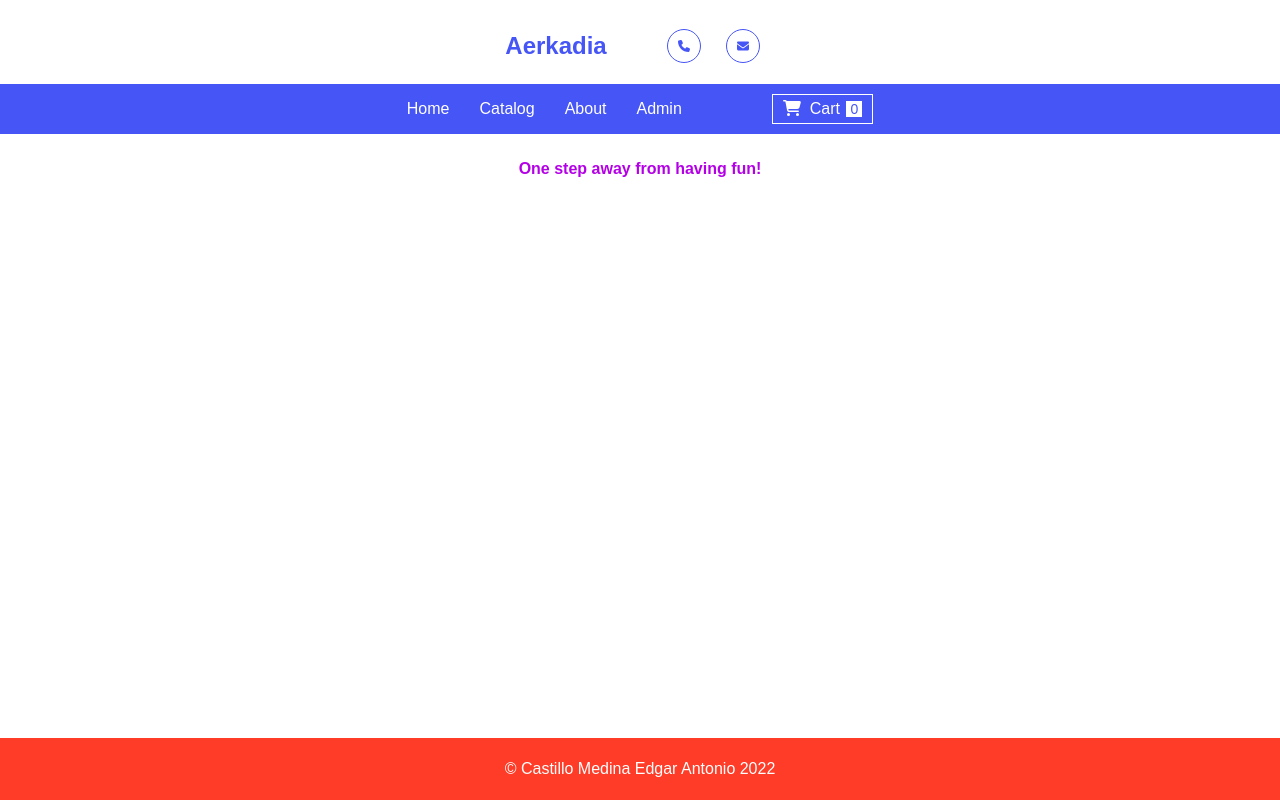
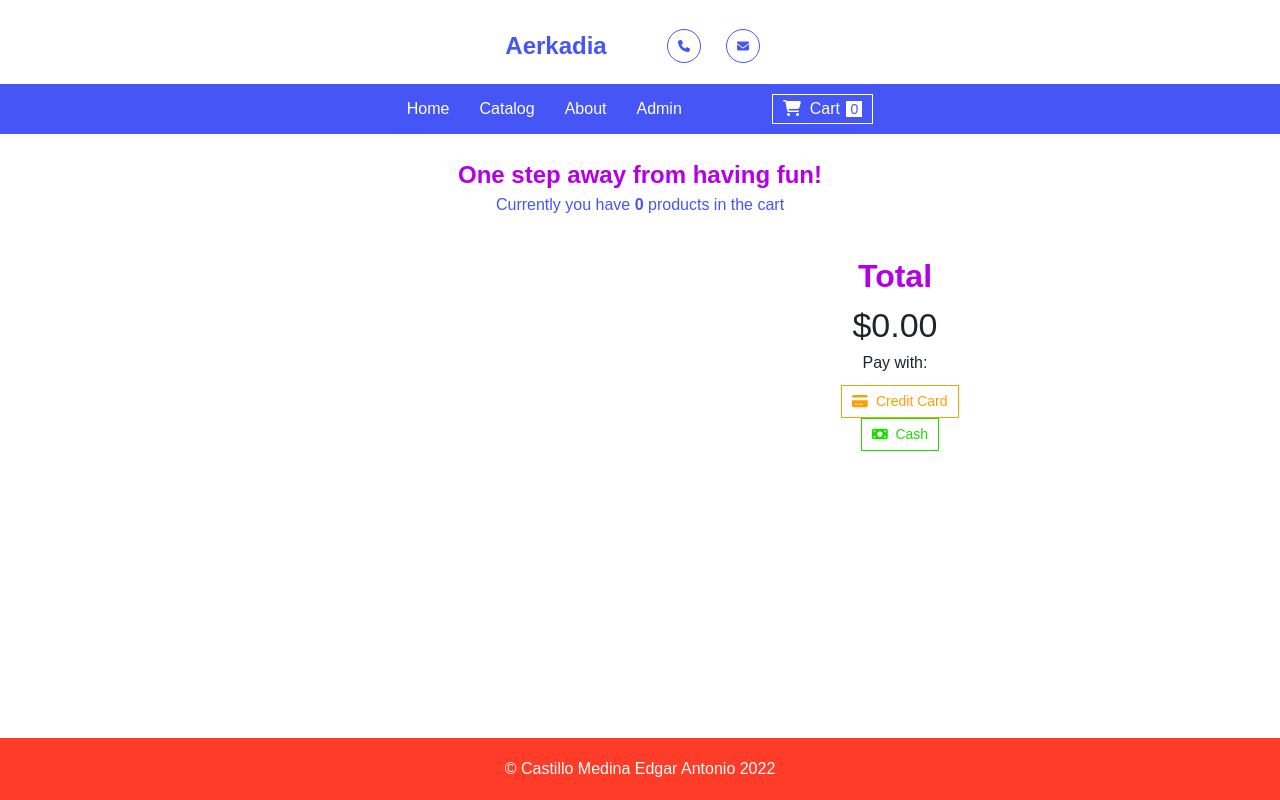
Before and after one commit to edgaracame/fsdi-107-109-storefrontend, a React (Create React App) app: page /cart in a window 1280 px wide. Built offline with nearby package versions, Linux system fonts and the light colour scheme.

Commit message:
#109 Competency Report

```diff
--- a/src/components/about.css
+++ b/src/components/about.css
@@ -35,3 +35,19 @@
   color: white;
   background-color: var(--cian);
 }
+
+.hide-button {
+  margin-top: 15px;
+  padding: 5px 10px;
+  color: var(--green);
+  border: 1px solid var(--green);
+  background-color: transparent;
+  cursor: pointer;
+  font-size: 14px;
+  font-weight: 400;
+}
+
+.hide-button:hover {
+  color: white;
+  background-color: var(--green);
+}
--- a/src/components/about.jsx
+++ b/src/components/about.jsx
@@ -15,7 +15,7 @@ const About = () => {
 
     return(
         <div className="about">
-            { visible ? <p onClick={changeVisible}>edgar.castillo@mail.com</p> : <button onClick={changeVisible} className="show-button">Show info</button> }
+            { visible ? <div><p>edgar.castillo@mail.com</p> <button onClick={changeVisible} className="hide-button">Hide info</button></div> : <button onClick={changeVisible} className="show-button">Show info</button> }
         </div>
     )
 }
--- a/src/components/cart.css
+++ b/src/components/cart.css
@@ -9,12 +9,84 @@
   --gray: #828282;
 }
 
-.label-cart {
-  margin-top: 15px;
+.cart {
+  margin: 15px 300px 35px 300px;
 }
 
-.label-cart p {
+.label-cart {
+  margin-bottom: 35px;
+}
+
+.cart-header {
+  font-size: 24px;
+  font-weight: 700;
+  text-align: center;
+  margin-top: 35px;
+  margin-bottom: 5px;
+  color: var(--purple);
+}
+
+.cart-count {
+  font-size: 16px;
+  font-weight: 400;
+  text-align: center;
+  margin-bottom: 25px;
+  color: var(--blue);
+}
+
+.cart-content {
+  display: flex;
+  justify-content: center;
+  align-items: center;
+}
+
+.cart-list {
+  flex: 3;
+}
+
+.cart-ticket {
+  flex: 1;
+}
+
+.cart-ticket .label-total {
+  font-size: 32px;
   color: var(--purple);
   font-weight: 700;
-  font-size: 16px;
 }
+
+.cart-ticket .number-total {
+  font-size: 34px;
+}
+
+.ticket-creditcard {
+  margin-top: 10px;
+  padding: 5px 10px;
+  color: var(--orange);
+  border: 1px solid var(--orange);
+  background-color: transparent;
+  cursor: pointer;
+  font-size: 14px;
+  font-weight: 400;
+  margin-left: 10px;
+}
+
+.ticket-creditcard:hover {
+  background-color: var(--orange);
+  color: white;
+}
+
+.ticket-cash {
+  padding: 5px 10px;
+  color: var(--green);
+  border: 1px solid var(--green);
+  background-color: transparent;
+  cursor: pointer;
+  font-size: 14px;
+  font-weight: 400;
+  margin-left: 10px;
+}
+
+.ticket-cash:hover {
+  background-color: var(--green);
+  color: white;
+}
--- a/src/components/cart.jsx
+++ b/src/components/cart.jsx
@@ -1,10 +1,45 @@
+import { useContext } from "react";
+import StoreContext from "../context/storeContext";
+import CartProduct from "./cartproduct"
+import { FontAwesomeIcon } from "@fortawesome/react-fontawesome";
+import { faCreditCard } from "@fortawesome/free-solid-svg-icons";
+import { faMoneyBill } from "@fortawesome/free-solid-svg-icons";
 import "./cart.css"
 
 const Cart = () => {
+    let cart = useContext(StoreContext).cart;
+
+    const getTotal = () => {
+        let total = 0;
+
+        for (let i = 0; i < cart.length; i++) {
+            total += cart[i].price * cart[i].quantity;
+        }
+
+        return total.toFixed(2);
+    }
+
     return(
         <div className="cart">
             <div className="label-cart">
-                <p>One step away from having fun!</p>
+                <p className="cart-header">One step away from having fun!</p>
+                <p className="cart-count">Currently you have <b>{cart.length}</b> products in the cart</p>
+            </div>
+
+            <div className="cart-content">
+                <div className="cart-list">
+                    { cart.map((p) =>
+                        <CartProduct key={p.id} data={p} />
+                    )}
+                </div>
+
+                <div className="cart-ticket">
+                    <p className="label-total">Total</p>
+                    <p className="number-total">${getTotal()}</p>
+                    <p>Pay with: </p>
+                    <button className="ticket-creditcard"><FontAwesomeIcon icon={faCreditCard} />&nbsp; Credit Card</button>
+                    <button className="ticket-cash"><FontAwesomeIcon icon={faMoneyBill} />&nbsp; Cash</button>
+                </div>
             </div>
         </div>
     )
--- /dev/null
+++ b/src/components/cartproduct.css
@@ -0,0 +1,62 @@
+:root {
+  --blue: #4655f6;
+  --red: #ff3c28;
+  --cian: #0ab9e6;
+  --green: #1edc00;
+  --yellow: #e5ff00;
+  --purple: #b400e7;
+  --orange: #faa004;
+  --gray: #828282;
+}
+
+.cart-item {
+  display: flex;
+  justify-content: space-between;
+  align-items: center;
+  margin: 15px;
+}
+
+.cart-item img {
+  flex: 1;
+  max-width: 75px;
+  margin-right: 15px;
+}
+
+.cart-info {
+  flex: 2;
+  justify-self: flex-start;
+  text-align: left;
+}
+
+.cart-item-title {
+  font-size: 18px;
+}
+
+.cart-item-console,
+.cart-item-price,
+.cart-item-total {
+  font-size: 14px;
+}
+
+.cart-buttons {
+  flex: 1;
+  margin-left: 25px;
+}
+
+.cart-item-delete {
+  margin-top: 10px;
+  background-color: transparent;
+  border: 1px solid var(--red);
+  color: var(--red);
+  font-size: 12px;
+  padding: 10px 10px 8px 10px;
+}
+
+.cart-item-delete:hover {
+  background-color: var(--red);
+  color: white;
+}
+
+.cart-item-delete-icon {
+  font-size: 16px;
+}
--- /dev/null
+++ b/src/components/cartproduct.jsx
@@ -0,0 +1,35 @@
+import { useState, useContext} from "react";
+import StoreContext from "../context/storeContext";
+import { FontAwesomeIcon } from "@fortawesome/react-fontawesome";
+import { faTrash } from "@fortawesome/free-solid-svg-icons";
+import "./cartproduct.css";
+
+const CartProduct = (props) => {
+    const removeProduct = useContext(StoreContext).removeProduct;
+
+    const getTotal = () => {
+        let total = props.data.price * props.data.quantity;
+        return total.toFixed(2);
+    }
+
+    const handleRemove = () => {
+        removeProduct(props.data.id);
+    }
+
+    return (
+        <div className="cart-item">
+            <img src={"/img/" + props.data.image} />
+            <div className="cart-info">
+                <p className="cart-item-title"><b>{props.data.title}</b> x{props.data.quantity}</p>
+                <p className="cart-item-console">Console: {props.data.console}</p>
+                <p className="cart-item-price">Price: ${props.data.price.toFixed(2)}</p>
+                <p className="cart-item-total">Total: <b>${getTotal()}</b></p>
+            </div>
+            <div className="cart-buttons">
+                <button onClick={handleRemove} className="cart-item-delete"><FontAwesomeIcon icon={faTrash} className="cart-item-delete-icon"/></button>
+            </div>
+        </div>
+    )
+}
+
+export default CartProduct;
--- a/src/components/catalog.css
+++ b/src/components/catalog.css
@@ -10,23 +10,25 @@
 }
 
 .catalog {
-  margin: 0 100px 15px 100px;
+  margin: 0 100px;
 }
 
-.catalog .title-catalog {
+.catalog-header {
+  margin-top: 15px;
+}
+
+.title-catalog {
   font-size: 24px;
   font-weight: 700;
   text-align: center;
   margin-top: 35px;
-  margin-bottom: 5px;
   color: var(--purple);
 }
 
-.catalog .results-catalog {
+.results-catalog {
   font-size: 16px;
   font-weight: 400;
   text-align: center;
-  margin-bottom: 25px;
   color: var(--blue);
 }
 
--- a/src/components/catalog.jsx
+++ b/src/components/catalog.jsx
@@ -19,8 +19,10 @@ const Catalog = () => {
 
     return(
         <div className="catalog">
-            <p className="title-catalog">This is our Amazing Catalog!</p>
-            <p className="results-catalog">We have <b>{products.length}</b> products</p>
+            <div className="catalog-header">
+                <p className="title-catalog">This is our amazing virtual gallery!</p>
+                <p className="results-catalog">We have <b>{products.length}</b> products</p>
+            </div>
 
             { products.map((prod) => (
                     <Product key={prod.id} data={prod}></Product>
--- a/src/components/navbar.jsx
+++ b/src/components/navbar.jsx
@@ -19,6 +19,16 @@ function Navbar(){
         else{
             setVisible(false);
         }
+    }
+
+    const getCount = () => {
+        let count = 0;
+
+        for(let i = 0; i < cart.length; i++){
+            count += cart[i].quantity;
+        }
+
+        return count;
     }
 
     return(
@@ -45,7 +55,7 @@ function Navbar(){
                 <Link className="link" to="/catalog">Catalog</Link>
                 <Link className="link" to="/about">About</Link>
                 <Link className="link" to="/admin">Admin</Link>
-                <Link className="link nav-cart" to="/cart"><FontAwesomeIcon icon={faCartShopping} className="cart-icon"/>&nbsp; Cart <span>{cart.length}</span></Link>
+                <Link className="link nav-cart" to="/cart"><FontAwesomeIcon icon={faCartShopping} className="cart-icon"/>&nbsp; Cart <span>{getCount()}</span></Link>
             </div>
         </div>
     );
--- a/src/components/product.css
+++ b/src/components/product.css
@@ -47,7 +47,7 @@
   font-weight: 400;
   color: var(--gray);
   text-align: left;
-  margin-top: -10px;
+  margin-top: -5px;
 }
 
 .product-info label {
--- a/src/components/product.jsx
+++ b/src/components/product.jsx
@@ -19,7 +19,9 @@ const Product = (props) => {
     }
 
     const handleAdd = () => {
-        globalAddProduct(props.data);
+        let prod4Cart = { ...props.data, quantity: quantity };
+
+        globalAddProduct(prod4Cart);
     }
 
     return(
--- a/src/context/globalState.jsx
+++ b/src/context/globalState.jsx
@@ -6,12 +6,14 @@ const GlobalState = (props) => {
     const [user, setUser] = useState({});
 
     const myAddProduct = (product) => {
-        let copy = [ ...cart ];
-        copy.push(product);
+        let copy = [ ...cart, product ];
         setCart(copy);
     };
 
-    const myRemoveProduct = () => {console.log("Global remove prod")};
+    const myRemoveProduct = (productId) => {
+        let copy = cart.filter(p => p.id != productId);
+        setCart(copy);
+    };
 
     return(
         <StoreContext.Provider value={{
```
